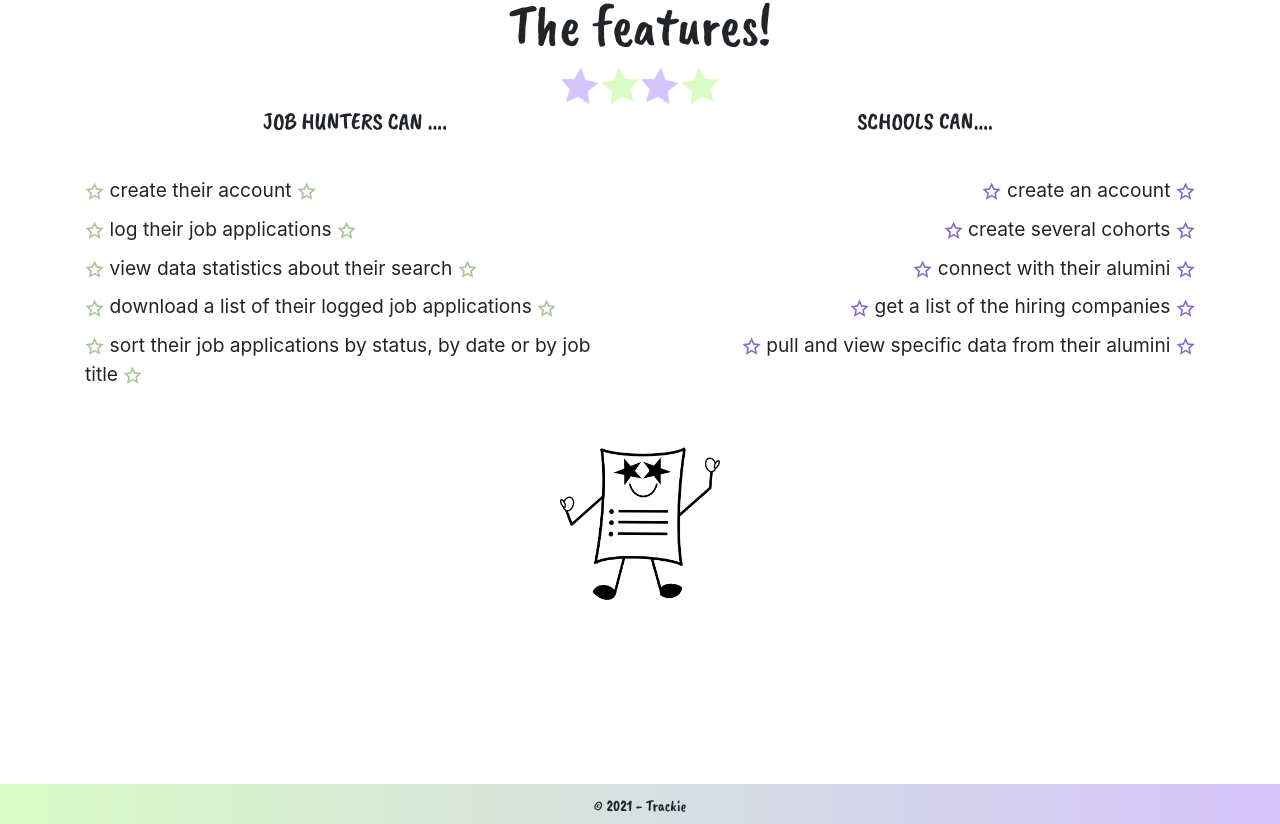
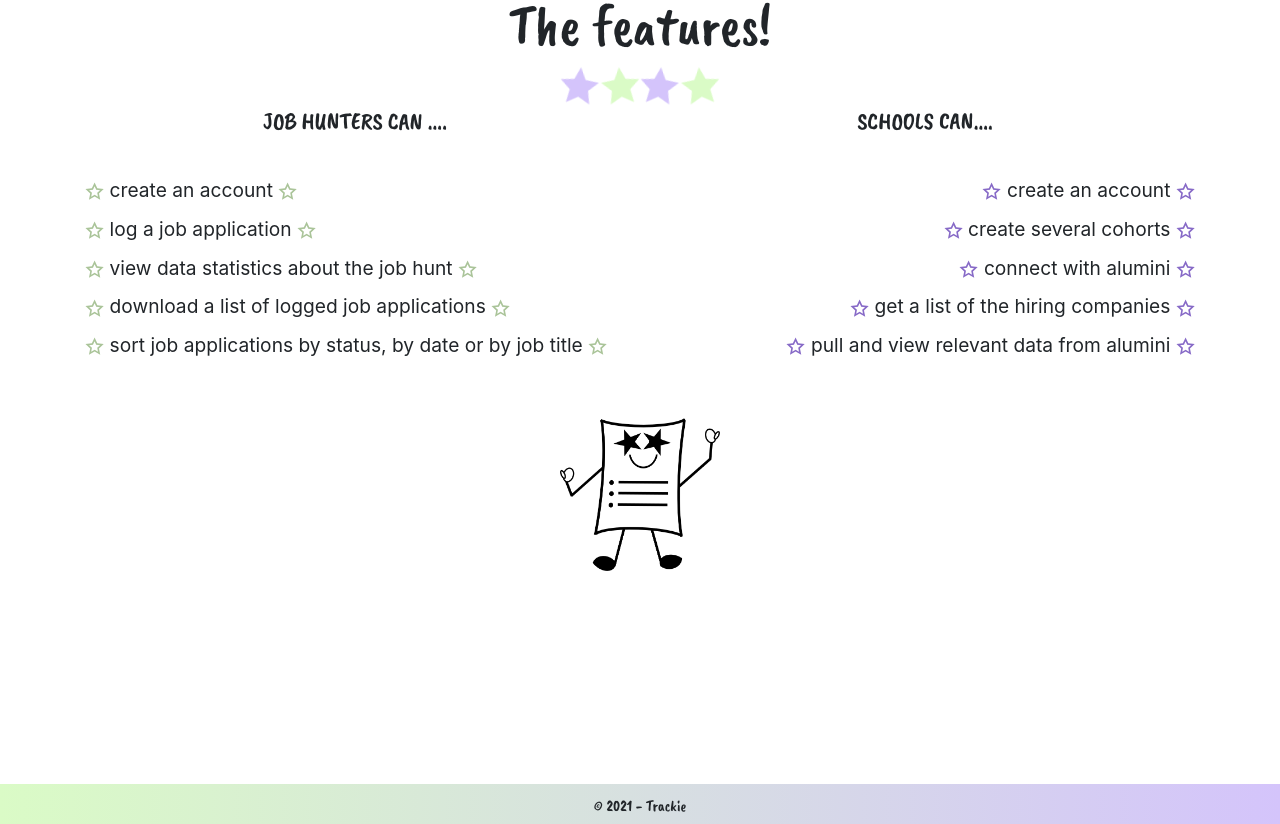
Before and after one commit to Perlerinette/trackie-client, a React (Create React App) app: page / in a window 1280 px wide. Shown: the part 2100-2924 px from the top of the page. Built offline with nearby package versions, Linux system fonts and the light colour scheme.

Commit message:
fixed features text

```diff
--- a/src/components/Home.tsx
+++ b/src/components/Home.tsx
@@ -113,11 +113,11 @@ class Home extends React.Component<HomeProps, HomeState> {
                     <Col md="6">
                     <h4 className="font" style={{textTransform: "uppercase", marginBottom: "40px"}}>Job hunters can ....</h4>
                     <ul className="list-features " style={{textAlign: "left"}}>
-                        <li ><RiStarLine style={{color: "#aac499"}}/> create their account <RiStarLine style={{color: "#aac499"}}/></li>
-                        <li ><RiStarLine style={{color: "#aac499"}}/> log their job applications <RiStarLine style={{color: "#aac499"}}/></li>
-                        <li ><RiStarLine style={{color: "#aac499"}}/> view data statistics about their search <RiStarLine style={{color: "#aac499"}}/></li>
-                        <li ><RiStarLine style={{color: "#aac499"}}/> download a list of their logged job applications <RiStarLine style={{color: "#aac499"}}/></li>
-                        <li ><RiStarLine style={{color: "#aac499"}}/> sort their job applications by status, by date or by job title <RiStarLine style={{color: "#aac499"}}/></li>
+                        <li ><RiStarLine style={{color: "#aac499"}}/> create an account <RiStarLine style={{color: "#aac499"}}/></li>
+                        <li ><RiStarLine style={{color: "#aac499"}}/> log a job application <RiStarLine style={{color: "#aac499"}}/></li>
+                        <li ><RiStarLine style={{color: "#aac499"}}/> view data statistics about the job hunt <RiStarLine style={{color: "#aac499"}}/></li>
+                        <li ><RiStarLine style={{color: "#aac499"}}/> download a list of logged job applications <RiStarLine style={{color: "#aac499"}}/></li>
+                        <li ><RiStarLine style={{color: "#aac499"}}/> sort job applications by status, by date or by job title <RiStarLine style={{color: "#aac499"}}/></li>
                     </ul>
                     </Col>
                     <Col md="6">
@@ -125,9 +125,9 @@ class Home extends React.Component<HomeProps, HomeState> {
                     <ul className="list-features" style={{textAlign: "right"}}>
                         <li><RiStarLine style={{color: "#876ac7"}}/> create an account <RiStarLine style={{color: "#876ac7"}}/></li>
                         <li><RiStarLine style={{color: "#876ac7"}}/> create several cohorts <RiStarLine style={{color: "#876ac7"}}/></li>
-                        <li><RiStarLine style={{color: "#876ac7"}}/> connect with their alumini <RiStarLine style={{color: "#876ac7"}}/></li>
+                        <li><RiStarLine style={{color: "#876ac7"}}/> connect with alumini <RiStarLine style={{color: "#876ac7"}}/></li>
                         <li><RiStarLine style={{color: "#876ac7"}}/> get a list of the hiring companies <RiStarLine style={{color: "#876ac7"}}/></li>
-                        <li><RiStarLine style={{color: "#876ac7"}}/> pull and view specific data from their alumini <RiStarLine style={{color: "#876ac7"}}/></li>
+                        <li><RiStarLine style={{color: "#876ac7"}}/> pull and view relevant data from alumini <RiStarLine style={{color: "#876ac7"}}/></li>
                     </ul>
                     </Col>
                 </Row>
```
